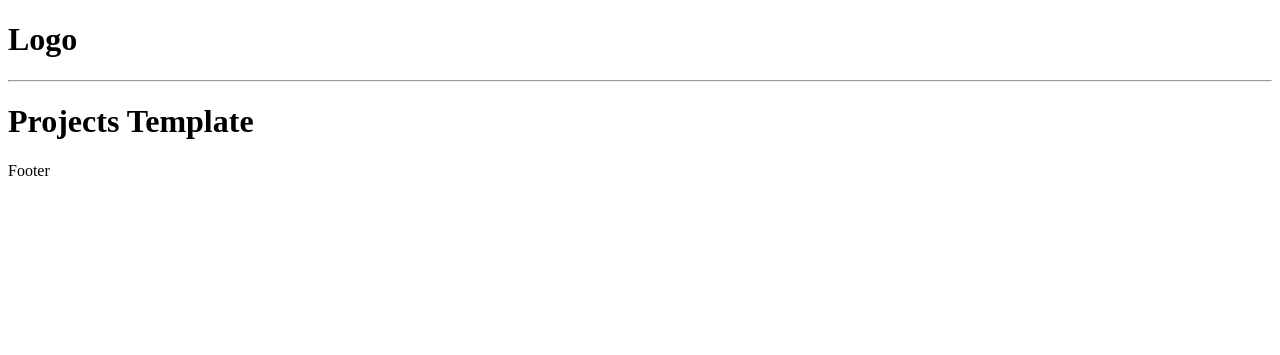
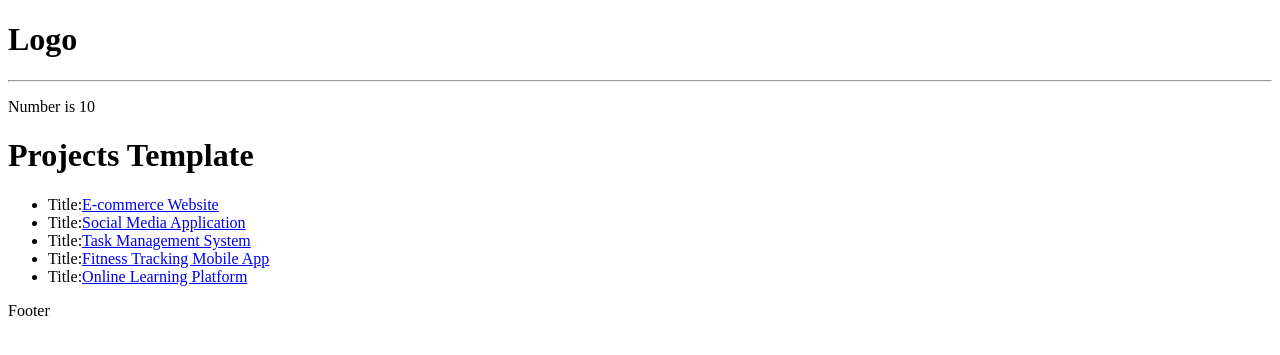
Before and after one commit to julius-tuliao/DevInfoHub, a Django app: page / in a window 1280 px wide. Shown: the top 355 px of the page. Run offline with Django 4.2, Linux system fonts and the light colour scheme.

Commit message:
added html pages

```diff
--- a/projects/templates/projects/projects.html
+++ b/projects/templates/projects/projects.html
@@ -3,6 +3,24 @@
 
 {% block content %}
 
+{% if number > 10 %}
+<p>Number is greater than 10</p>
+
+{% elif number == 10 %}
+<p>Number is 10</p>
+
+{% else %}
+<p>Number is less than 10</p>
+{% endif %}
+
 <h1>Projects Template</h1>
 
+<ul>
+    {% for project in projects %}
+
+        <li>Title:<a href="{% url 'project' project.id %}">{{ project.title }}</a> </li>
+
+    {% endfor %}
+</ul>
+
 {% endblock content %}
--- a/projects/templates/projects/single-project.html
+++ b/projects/templates/projects/single-project.html
@@ -3,6 +3,7 @@
 
 {% block content %}
 
-<h1>Single Project template</h1>
+<h1>{{ project.title }}</h1>
 
+<h3>{{ project.description }}</h3>
 {% endblock content %}
--- a/projects/views.py
+++ b/projects/views.py
@@ -1,9 +1,51 @@
 from django.shortcuts import render
 from django.http import HttpResponse
 
+
+projectsList = [
+    {
+        'id': 1,
+        'title': 'E-commerce Website',
+        'description': 'Develop an online platform for buying and selling products. Implement features such as user authentication, product catalog, shopping cart, and secure payment processing.',
+    },
+    {
+        'id': 2,
+        'title': 'Social Media Application',
+        'description': 'Build a social media platform that allows users to create profiles, connect with friends, post updates, share multimedia content, and engage in discussions.',
+    },
+    {
+        'id': 3,
+        'title': 'Task Management System',
+        'description': 'Create a web application for managing tasks, deadlines, and projects. Users should be able to assign tasks, track progress, and receive notifications.',
+    },
+    {
+        'id': 4,
+        'title': 'Fitness Tracking Mobile App',
+        'description': 'Design a mobile app that enables users to track their fitness activities, set fitness goals, and view progress through interactive charts and personalized recommendations.',
+    },
+    {
+        'id': 5,
+        'title': 'Online Learning Platform',
+        'description': 'Develop a comprehensive online learning platform with courses, quizzes, and interactive lessons. Include features for progress tracking and instructor-student communication.',
+    },
+]
+
+
 def projects(request):
-    return render(request,'projects/projects.html')
+    page = 'projects'
+    number = 10
+
+    context = {'page':page , 'number':10, 'projects': projectsList}
+    return render(request,'projects/projects.html', context)
 
 def project(request,pk):
+    projectObj = None
 
-    return render(request,"projects/single-project.html")
+    for project in projectsList:
+
+        if(project["id"] == int(pk)):
+
+            projectObj = project
+
+
+    return render(request,"projects/single-project.html", {'project': projectObj})
```
